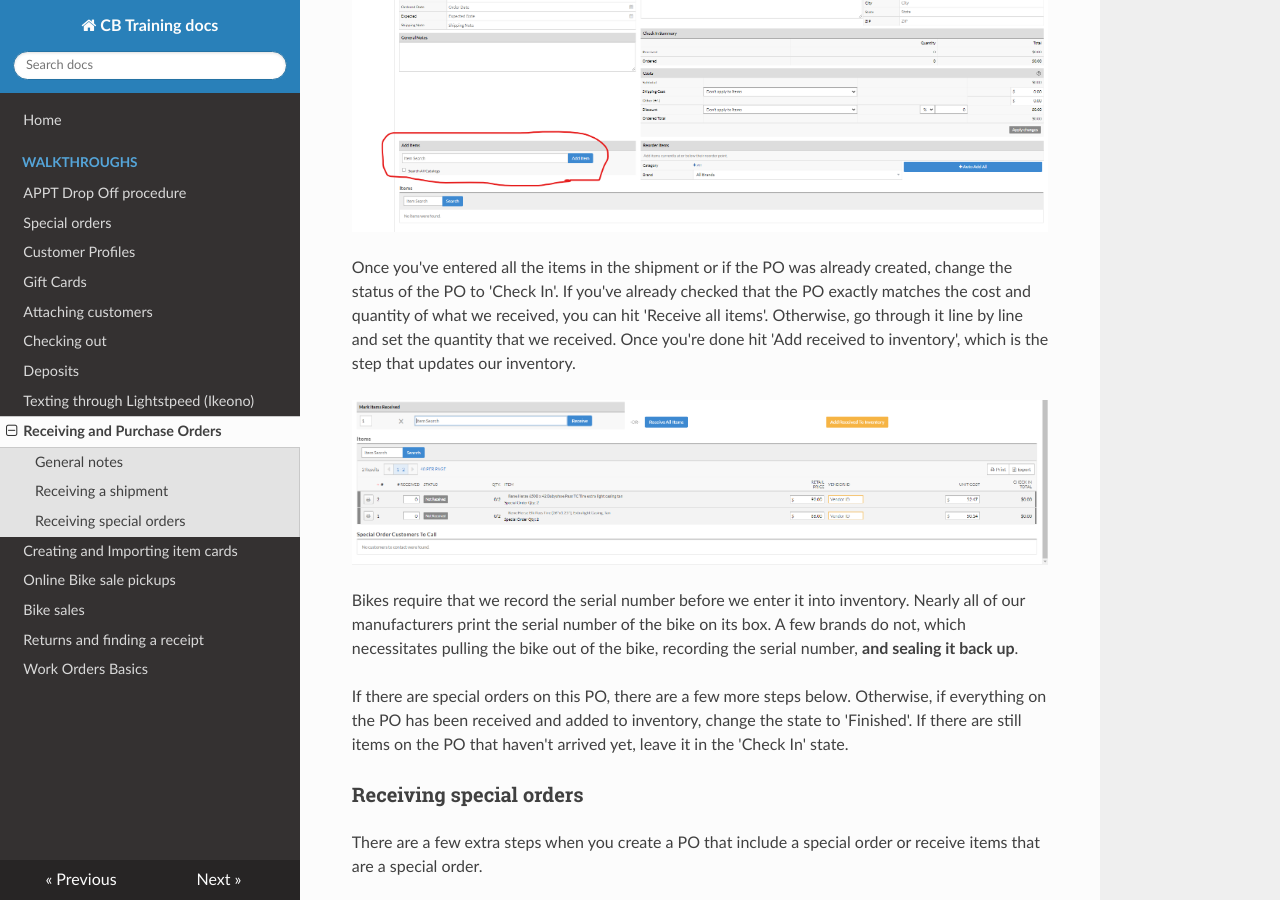
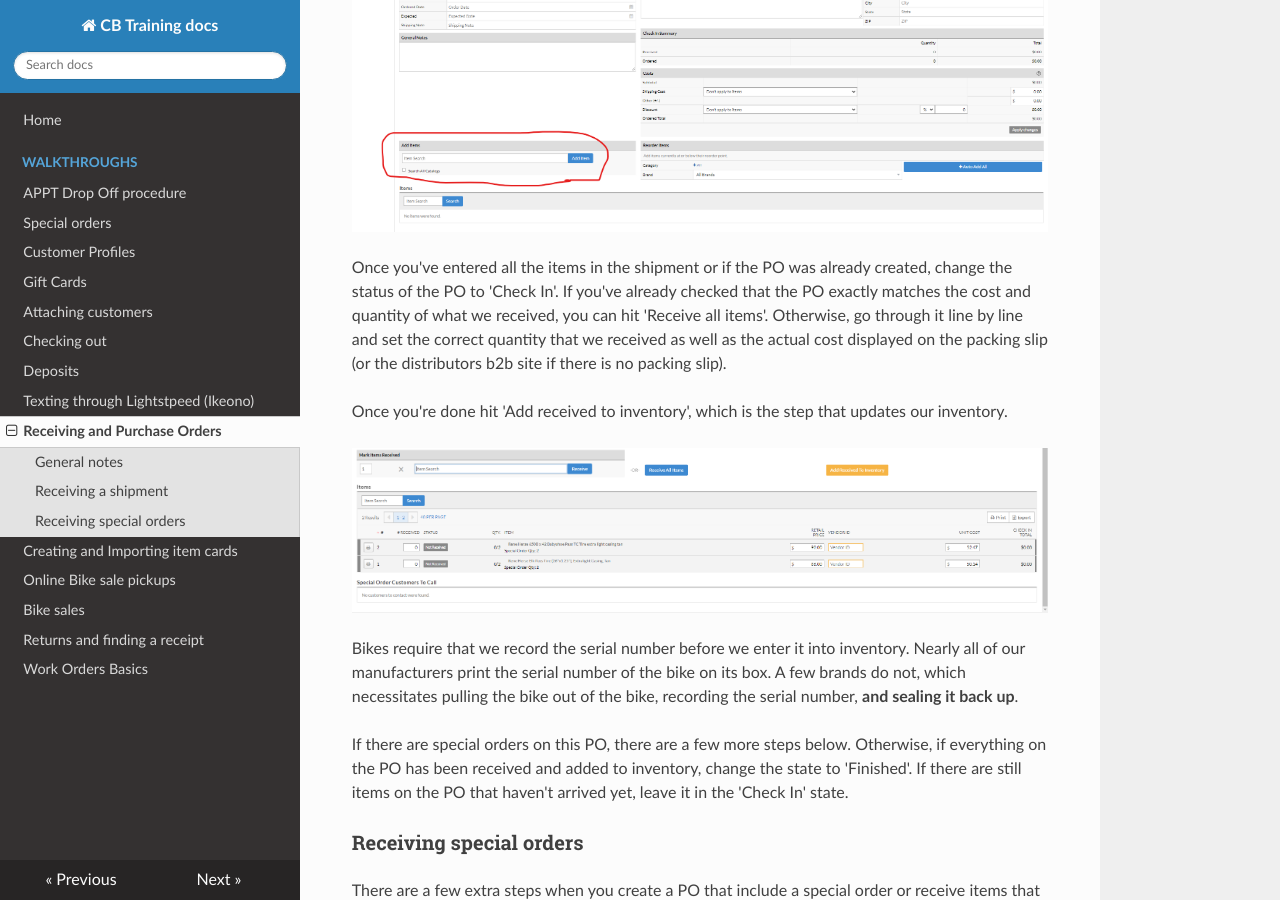
Before and after one commit to CambridgeBicycle/Knowledgebase, an MkDocs documentation site: the page built from docs/receiving.md, in a window 1280 px wide and 900 px high, scrolled down 1699 px. Built offline with MkDocs 1.6.1, drawn with Linux system fonts in a browser that asks for light colours; nearby versions of some CDN libraries.

Commit message:
Update receiving.md

```diff
--- a/docs/receiving.md
+++ b/docs/receiving.md
@@ -37,7 +37,8 @@ As you go through the packing list: check that the cost of the item in Lightspee
 
 ![image](images/receive1.png)
 
-Once you've entered all the items in the shipment or if the PO was already created, change the status of the PO to 'Check In'. If you've already checked that the PO exactly matches the cost and quantity of what we received, you can hit 'Receive all items'. Otherwise, go through it line by line and set the quantity that we received.
+Once you've entered all the items in the shipment or if the PO was already created, change the status of the PO to 'Check In'. If you've already checked that the PO exactly matches the cost and quantity of what we received, you can hit 'Receive all items'. Otherwise, go through it line by line and set the correct quantity that we received as well as the actual cost displayed on the packing slip (or the distributors b2b site if there is no packing slip).
+
 Once you're done hit 'Add received to inventory', which is the step that updates our inventory.
 
 ![image](images/receive2.png)
```
